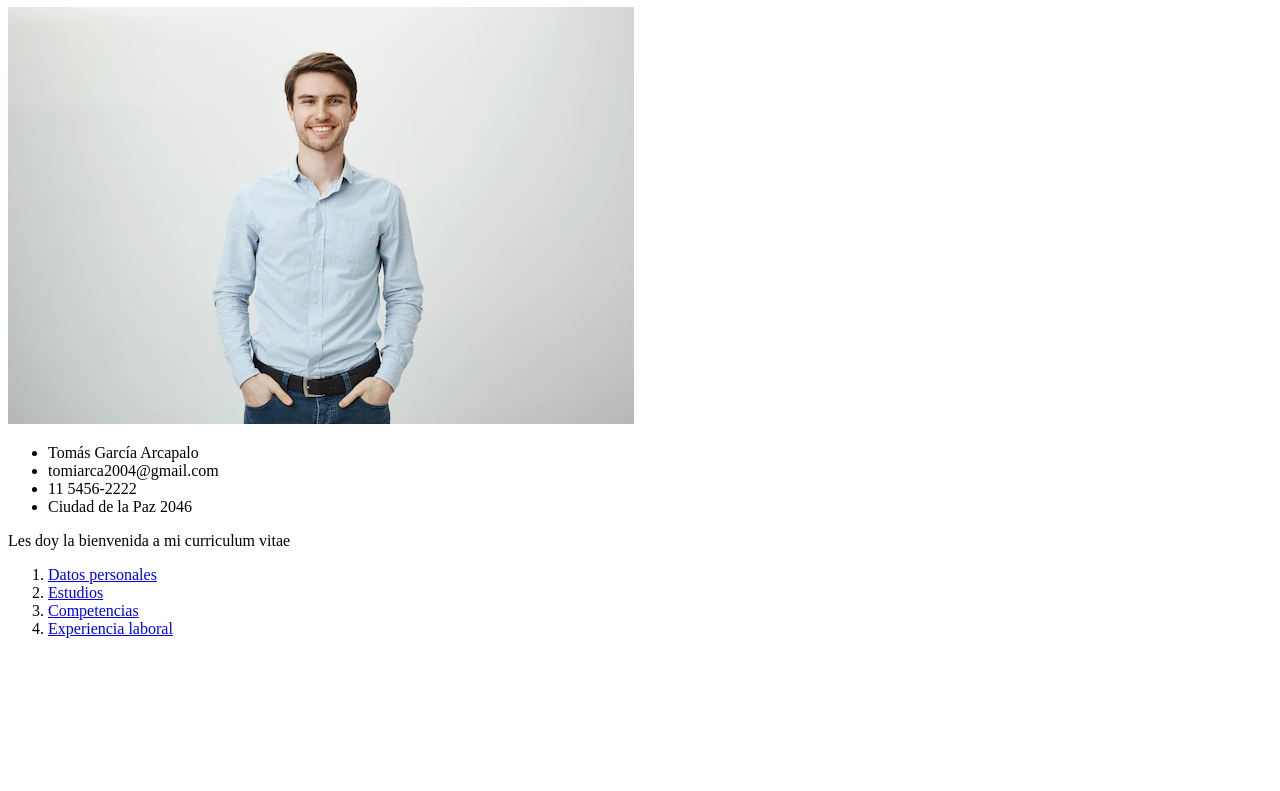
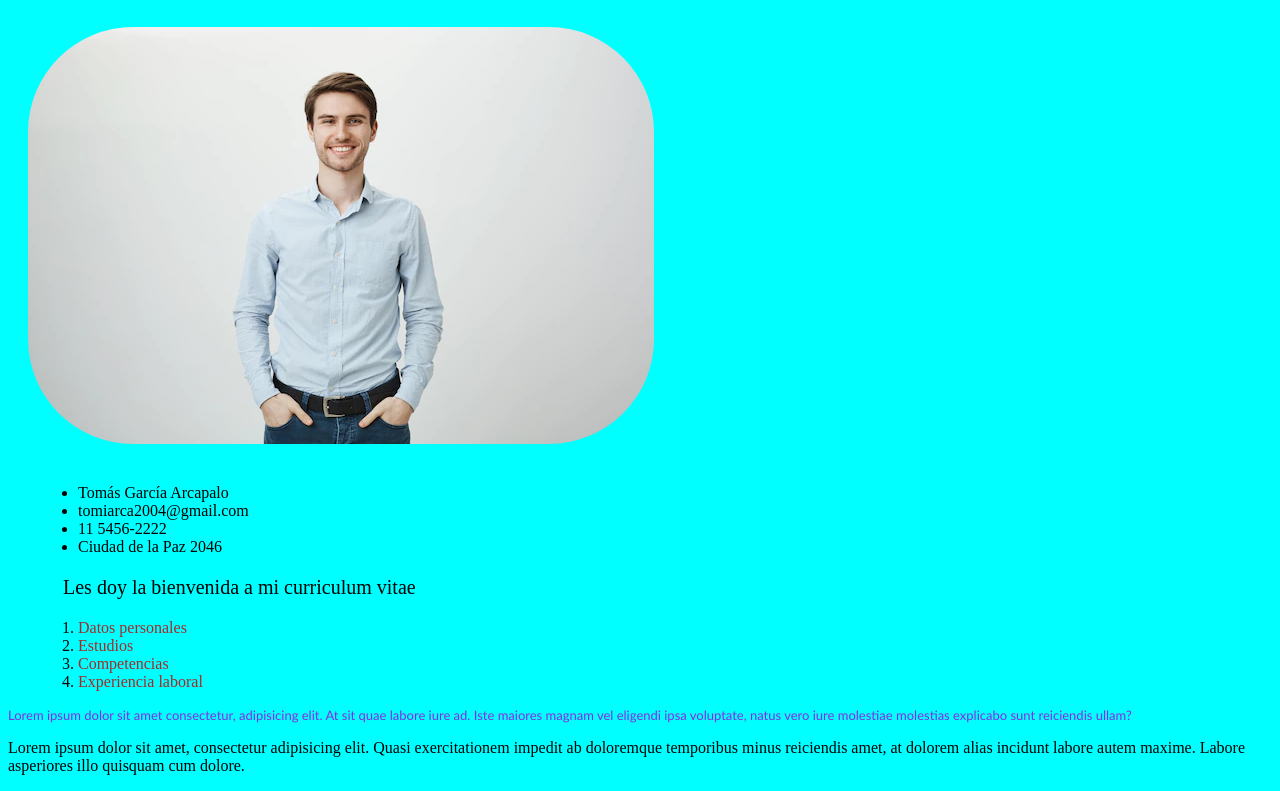
Before and after one commit to tomasGA4/CVTomas, a plain HTML site: page index.html in a window 1280 px wide. Shown: the part 73-864 px from the top of the page. Before the commit the page ends 800 px from the top, so only its background shows below. Drawn offline with Linux system fonts and the light colour scheme.

Commit message:
Version 1.1

```diff
--- /dev/null
+++ b/diseño.css
@@ -0,0 +1,31 @@
+body{
+    background-color: aqua;
+}
+.hipervinculos li a {
+    color: brown;
+    text-decoration: dotted;
+}
+.hipervinculos{
+    padding-left: 70px;
+}
+.contenidos {
+    padding-left: 70px;
+}
+.bienvenida {
+    padding-left: 55px;
+    font-size: 20px
+}
+img {
+    border-radius: 125px;
+    background-position: left top;
+    background-repeat: repeat;
+    padding: 20px;
+}
+h1 {
+    text-align: center;
+}
+.parrafo1{
+    color: blueviolet;
+    font-family: 'Gill Sans', 'Gill Sans MT', Calibri, 'Trebuchet MS', sans-serif;
+    font-size: small;
+}
--- a/index.html
+++ b/index.html
@@ -4,24 +4,26 @@
     <meta charset="UTF-8">
     <meta http-equiv="X-UA-Compatible" content="IE=edge">
     <meta name="viewport" content="width=device-width, initial-scale=1.0">
+    <link rel="stylesheet" href="diseño.css">
     <title>Curriculum vitae</title>
 </head>
 <body>
     <h1>CV Tomas Garcia</h1>
     <img src="fotoperfil.webp" alt="Foto de perfil">
-    <ul>
+    <ul class="contenidos">
         <li>Tomás García Arcapalo</li>
         <li>tomiarca2004@gmail.com</li>
         <li>11 5456-2222</li>
         <li>Ciudad de la Paz 2046</li>
     </ul>
-    <p>Les doy la bienvenida a mi curriculum vitae</p>
-    <ol>
+    <p class="bienvenida">Les doy la bienvenida a mi curriculum vitae</p>
+    <ol class="hipervinculos">
         <li><a href="index.html"> Datos personales </a></li>
         <li><a href="Estudios.html"> Estudios </a></li>
         <li><a href="Competencias.html"> Competencias </a></li>
         <li><a href="Experiencia.html"> Experiencia laboral </a></li>
     </ol>
-
+    <p class="parrafo1">Lorem ipsum dolor sit amet consectetur, adipisicing elit. At sit quae labore iure ad. Iste maiores magnam vel eligendi ipsa voluptate, natus vero iure molestiae molestias explicabo sunt reiciendis ullam?</p>
+    <p class="parrafo2">Lorem ipsum dolor sit amet, consectetur adipisicing elit. Quasi exercitationem impedit ab doloremque temporibus minus reiciendis amet, at dolorem alias incidunt labore autem maxime. Labore asperiores illo quisquam cum dolore.</p>
 </body>
 </html>
```
